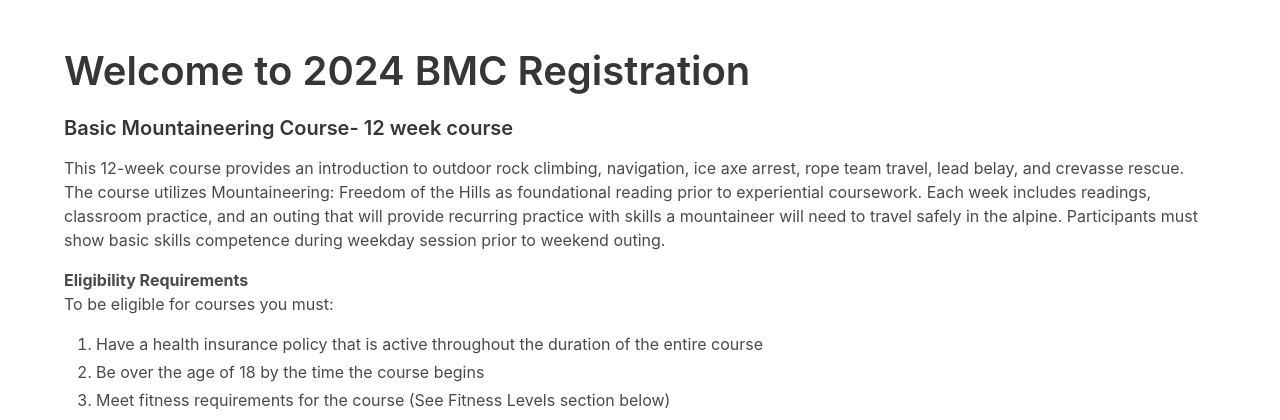
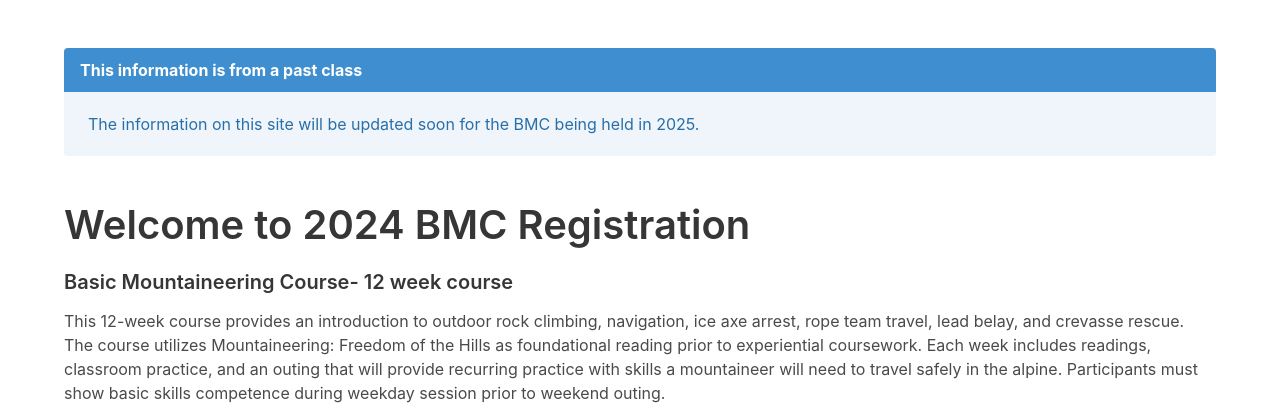
Before and after one commit to raymond-devries/skagit-bmc-registration, a Django app: page / in a window 1280 px wide. Shown: the part 56-476 px from the top of the page. Run offline with Django 3.2, Linux system fonts and the light colour scheme; parts of the project's set-up code (start-up, migrations or seed data) failed here and were passed over; some libraries are stand-ins or nearby versions.

Commit message:
Old content

```diff
--- a/pyproject.toml
+++ b/pyproject.toml
@@ -6,7 +6,7 @@ authors = ["Raymond DeVries"]
 license = "MIT"
 
 [tool.poetry.dependencies]
-python = "3.11.6"
+python = "3.11.10"
 django = "^4.0"
 django-localflavor = "^3.1.0"
 django-phonenumber-field = {extras = ["phonenumberslite"], version = "^7.0.0"}
--- a/templates/bmc_registration/home.html
+++ b/templates/bmc_registration/home.html
@@ -2,6 +2,14 @@
 
 {% block content %}
     <div class="content">
+        <article class="message is-info">
+            <div class="message-header">
+                <p>This information is from a past class</p>
+            </div>
+            <div class="message-body">
+                The information on this site will be updated soon for the BMC being held in 2025.
+            </div>
+        </article>
         <h2 class="title is-size-2">Welcome to 2024 BMC Registration</h2>
         <h4>Basic Mountaineering Course- 12 week course</h4>
         <p> This 12-week course provides an introduction to outdoor rock climbing, navigation, ice axe arrest, rope team
@@ -42,7 +50,8 @@
             </li>
             <ul>
                 <li>On Zoom: <a href="https://us02web.zoom.us/j/87467361717?pwd=RnVKTlVXdHF6OU5XZTQrcEI1TnN4UT09">Join
-                    Zoom Meeting</a> (Meeting ID: 874 6736 1717 Passcode: 104033)</li>
+                    Zoom Meeting</a> (Meeting ID: 874 6736 1717 Passcode: 104033)
+                </li>
                 <li>In person: Burlington Public Library Rotary Room</li>
             </ul>
             <li>January 10th- March 1st: Application opens to everyone. Waitlist will open once positions fill.</li>
```
Also changed, not shown: 1 other file.
